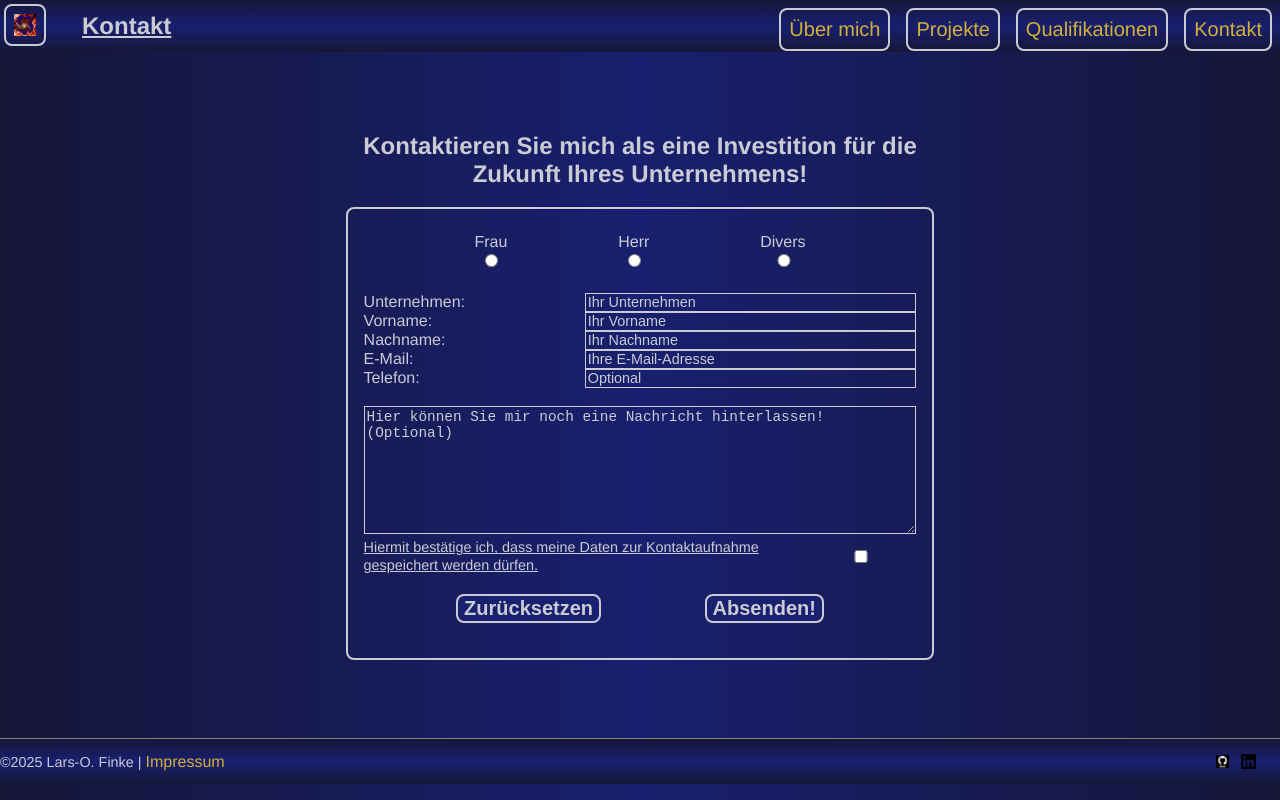
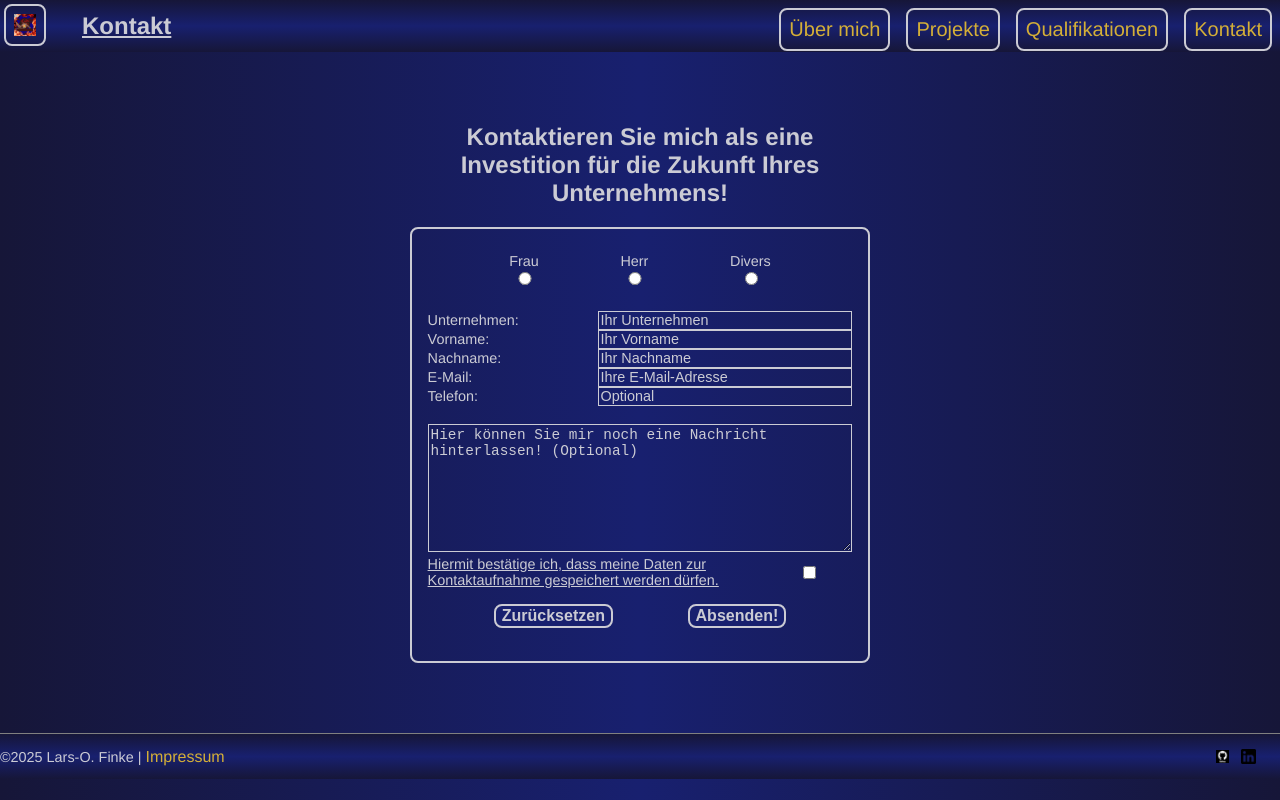
Before and after one commit to LarsOFinke/MyPortfolio, an Angular app in the folder frontend/: page /contact in a window 1280 px wide. Built offline with nearby package versions, Linux system fonts and the light colour scheme.

Commit message:
Working on improving mobile-compatibility

```diff
--- a/frontend/src/app/components/contact-page/contact-page.component.css
+++ b/frontend/src/app/components/contact-page/contact-page.component.css
@@ -1,16 +1,8 @@
-/* ### CONTACT PAGE ### */
-#contact-form {
-  height: 86vh;
-}
-
 .bordered {
   padding: 1rem;
 }
 
 @media (min-width: 1023px) {
-  #contact-form {
-    height: 77vh;
-  }
   .custom-wrapper {
     width: 40%;
   }
--- a/frontend/src/app/components/contact-page/contact-page.component.html
+++ b/frontend/src/app/components/contact-page/contact-page.component.html
@@ -1,5 +1,5 @@
 <div class="centered">
-  <div class="custom-wrapper centered" id="contact-form">
+  <div class="custom-wrapper centered">
     <h2>
       Kontaktieren Sie mich als eine Investition für die Zukunft Ihres
       Unternehmens!
--- a/frontend/src/app/components/contact-page/form/contact-form.component.css
+++ b/frontend/src/app/components/contact-page/form/contact-form.component.css
@@ -1,5 +1,5 @@
 form label {
-  font-size: 1rem;
+  font-size: 0.9rem;
 }
 label u {
   font-size: 0.9rem;
@@ -34,6 +34,10 @@ input[type="checkbox"] {
   font-weight: 500;
 }
 
+.btn {
+  font-size: 1rem;
+}
+
 .input-box {
   display: flex;
   flex-direction: row;
--- a/frontend/src/app/components/projects-page/projects-page.component.css
+++ b/frontend/src/app/components/projects-page/projects-page.component.css
@@ -4,15 +4,7 @@ a {
   font-size: 1.15rem;
 }
 
-#projects-page {
-  height: 87vh;
-}
-
 @media (min-width: 1023px) {
-  #projects-page {
-    height: 85vh;
-  }
-
   .custom-wrapper {
     width: 40%;
   }
--- a/frontend/src/app/components/projects-page/projects-page.component.html
+++ b/frontend/src/app/components/projects-page/projects-page.component.html
@@ -1,4 +1,4 @@
-<div class="centered" id="projects-page">
+<div class="centered">
   <div class="custom-wrapper centered">
     <h1>Interessiert, was ich bereits gemacht habe?</h1>
     <br>
```
